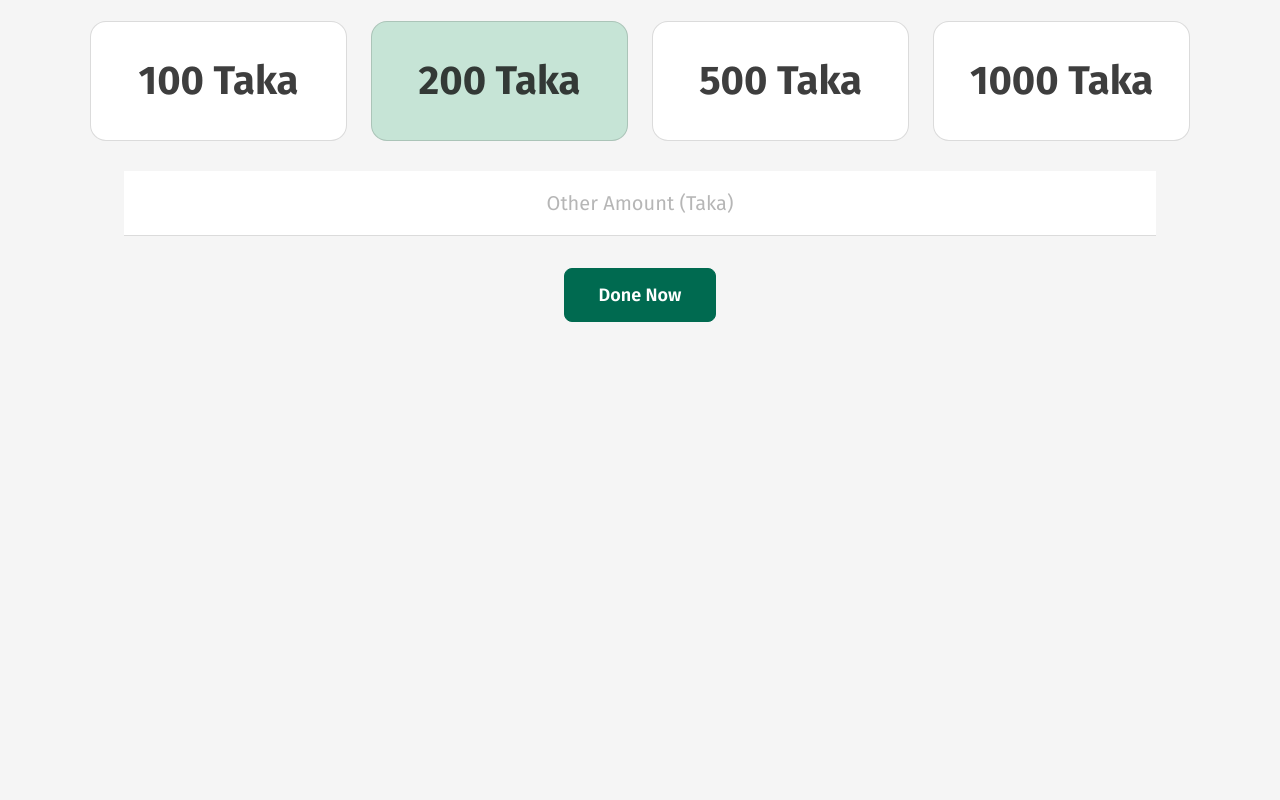
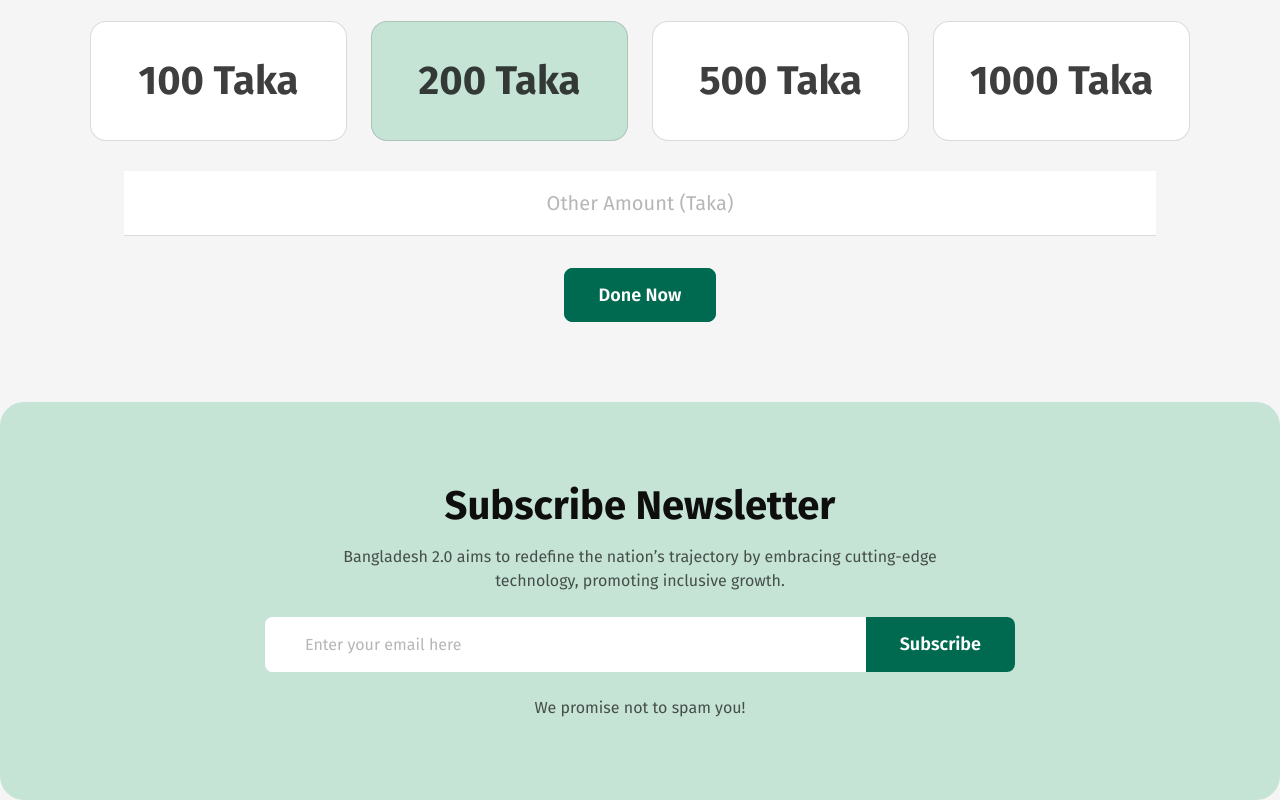
Before and after one commit to Raben1997/ProgrammingHero-B11A1, a plain HTML site: page index.html in a window 1280 px wide. Shown: the part 4183-4983 px from the top of the page. Before the commit the page ends 4505 px from the top, so only its background shows below. Drawn offline with Linux system fonts and the light colour scheme.

Commit message:
Upto the Newsletter Section

```diff
--- a/assets/css/style.css
+++ b/assets/css/style.css
@@ -464,3 +464,67 @@ header .logo {
   background: #fff;
   color: rgb(0, 106, 80);
 }
+/* Newsletter Section */
+.newsletter_sec {
+  padding-top: 80px;
+  text-align: center;
+}
+.newsletter_box {
+  border-radius: 24px;
+  background: rgb(198, 228, 214);
+  padding: 80px 265px;
+}
+.newsletter_box h2 {
+  padding-bottom: 15px;
+}
+.newsletter_box p {
+  color: rgba(14, 14, 14, 0.7);
+}
+.newsletter_form {
+  margin: 24px 0;
+  display: flex;
+  justify-content: flex-start;
+  align-items: center;
+  gap: 0;
+  background: #fff;
+  border-radius: 8px;
+}
+.newsletter_form input[type="email"] {
+  border-radius: 8px 0px 0px 8px;
+  background: rgb(255, 255, 255);
+  color: rgb(14, 14, 14);
+  font-family: Fira Sans;
+  font-size: 16px;
+  font-weight: 400;
+  line-height: 19px;
+  padding: 18px 40px 18px 40px;
+  border: none;
+  box-shadow: none;
+  outline: none;
+  width: calc(100% - 149px);
+}
+.newsletter_form input[type="email"]::placeholder {
+  color: rgba(14, 14, 14, 0.3);
+}
+.newsletter_form input[type="submit"] {
+  color: rgb(255, 255, 255);
+  font-family: Fira Sans;
+  font-size: 18px;
+  font-weight: 600;
+  line-height: 22px;
+  border-radius: 0px 8px 8px 0px;
+  background: rgb(0, 106, 80);
+  padding: 16px 34px 16px 34px;
+  box-shadow: none;
+  border: none;
+  transition: 0.5s all;
+  cursor: pointer;
+}
+
+.newsletter_form input[type="submit"]:hover {
+  background-color: rgb(2, 148, 112);
+}
+.newsletter_form input[type="email"],
+.newsletter_form input[type="submit"] {
+  height: 55px;
+}
--- a/index.html
+++ b/index.html
@@ -241,6 +241,22 @@
                 </form>
             </div>
         </section>
+        <section class="newsletter_sec">
+            <div class="container">
+                <div class="newsletter_box">
+                    <h2>Subscribe Newsletter</h2>
+                    <p>Bangladesh 2.0 aims to redefine the nation’s trajectory by embracing cutting-edge <br>technology,
+                        promoting inclusive growth.</p>
+                    <form action=""></form>
+                    <div class="newsletter_form">
+                        <input type="email" placeholder="Enter your email here">
+                        <input type="submit" value="Subscribe">
+                    </div>
+                    </form>
+                    <p>We promise not to spam you!</p>
+                </div>
+            </div>
+        </section>
     </main>
     <footer>
 
```
